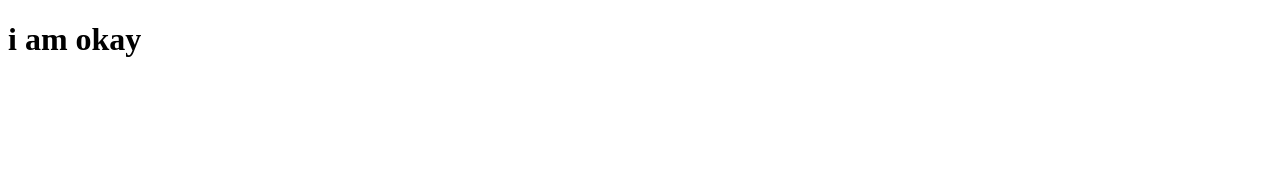
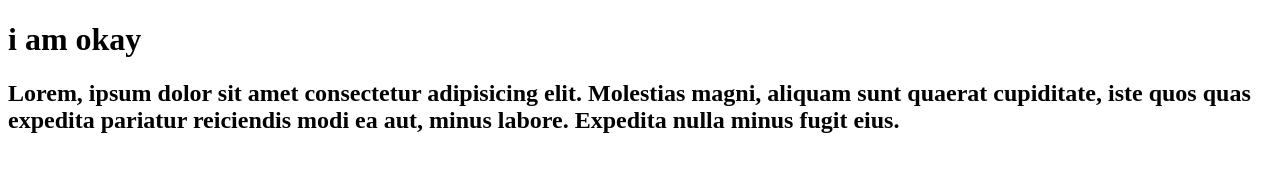
Before and after one commit to psikdar22139-debug/my-first-github, a plain HTML site: page index2.html in a window 1280 px wide. Drawn offline with Linux system fonts and the light colour scheme.

Commit message:
first commit

```diff
--- a/index2.html
+++ b/index2.html
@@ -7,5 +7,8 @@
 </head>
 <body>
     <h1>i am okay</h1>
+    <h2>Lorem, ipsum dolor sit amet consectetur adipisicing elit. Molestias magni, aliquam sunt quaerat cupiditate, iste quos quas expedita pariatur reiciendis modi ea aut, minus labore. Expedita nulla minus fugit eius.
+
+    </h2>
 </body>
 </html>
```
